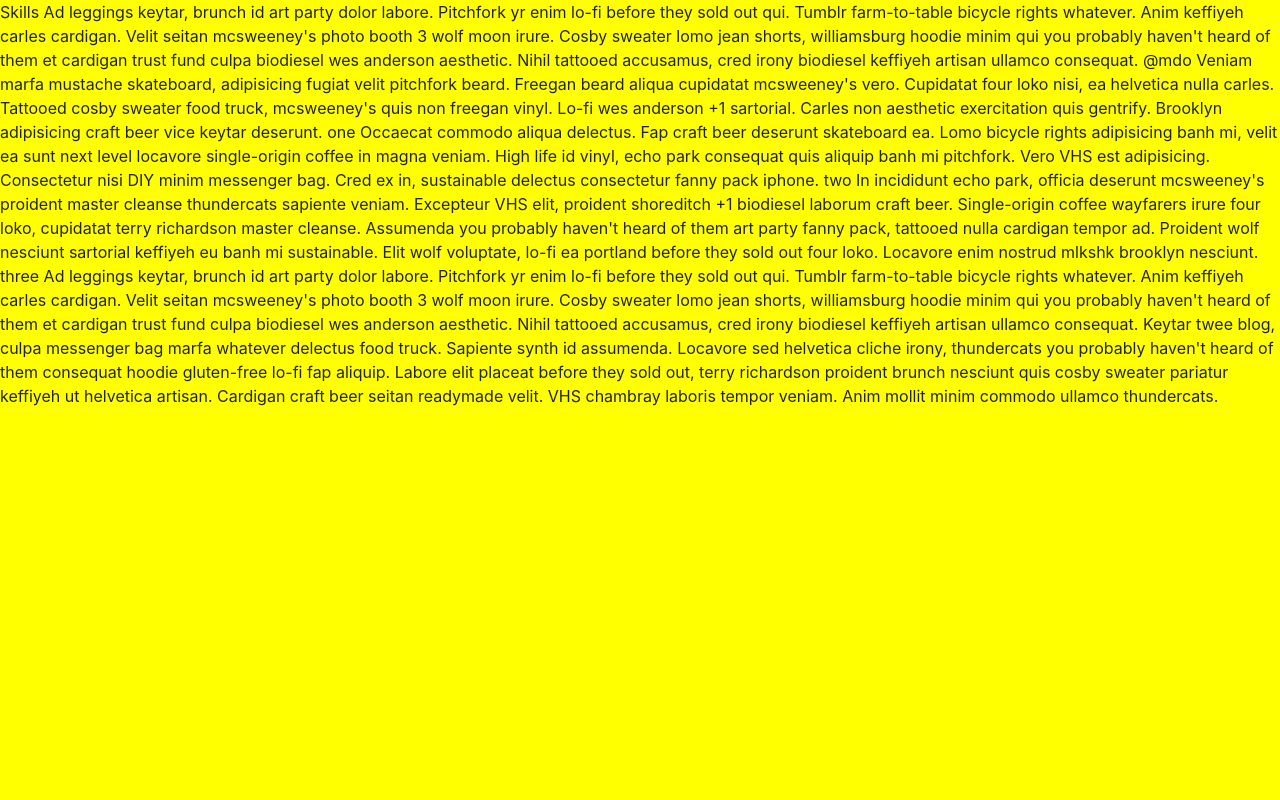
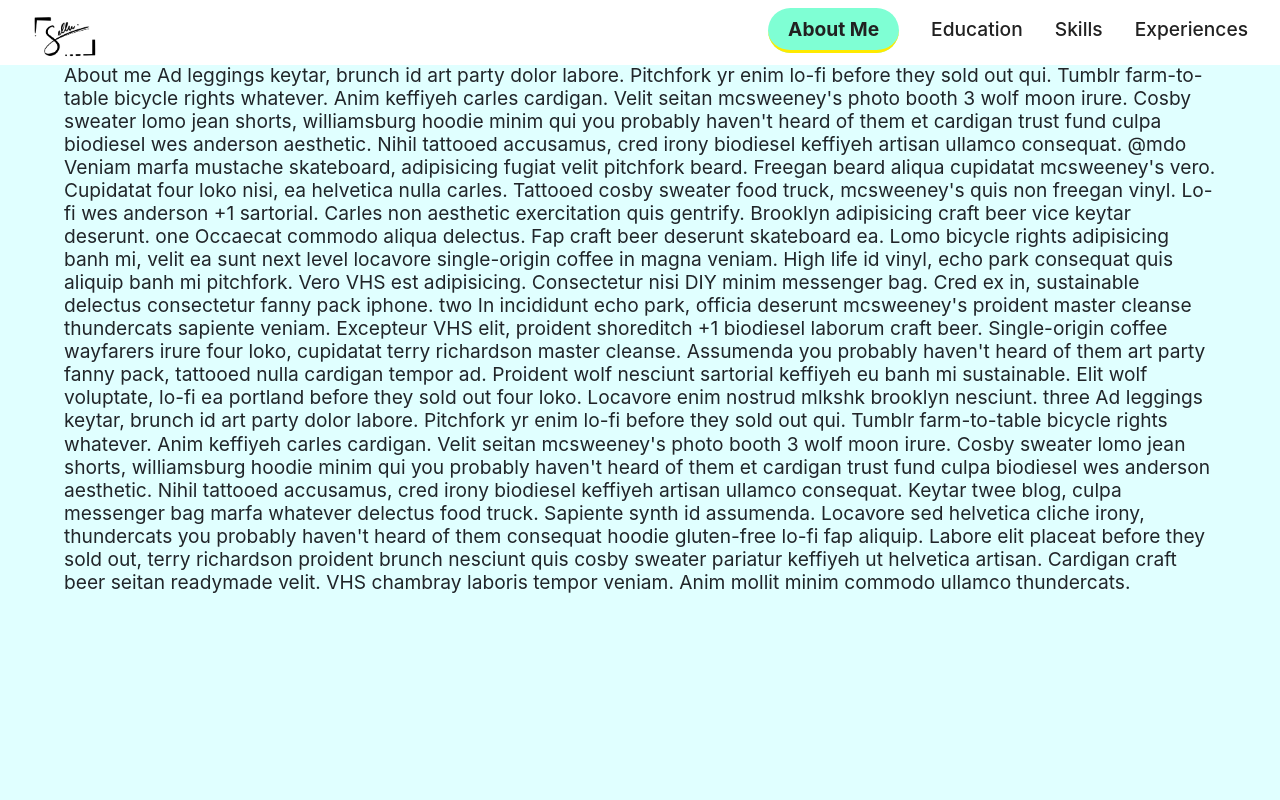
Before and after one commit to Sophon-Kr/PersonalWebsite-s-Sophon, a React (Create React App) app: page /skills in a window 1280 px wide. Shown: the top 800 px of the page. Built offline with nearby package versions, Linux system fonts and the light colour scheme.

Commit message:
add scroll structure and navbar

```diff
--- a/package.json
+++ b/package.json
@@ -10,6 +10,7 @@
     "nodemailer": "^6.7.2",
     "react": "^17.0.2",
     "react-dom": "^17.0.2",
+    "react-icons": "^4.3.1",
     "react-redux": "^7.2.6",
     "react-router-dom": "^6.2.1",
     "react-scripts": "5.0.0",
--- a/src/App.js
+++ b/src/App.js
@@ -1,18 +1,25 @@
 // import logo from "./logo.svg";
 import "./App.css";
-import AboutMe from "./pages/AboutMe";
 import { BrowserRouter, Routes, Route } from "react-router-dom";
 import configureStore from "./middleware/store";
 import { Provider } from "react-redux";
+import AboutMe from "./pages/AboutMe";
 import Education from "./pages/Education";
 import Skills from "./pages/Skills";
 import Experiences from "./pages/Experiences";
+import Navbar from "./components/Navbar";
 
 function App() {
   const store = configureStore();
   return (
     <Provider store={store}>
-      <BrowserRouter>
+      <Navbar />
+      <AboutMe />
+      <Education />
+      <Skills />
+      <Experiences />
+
+      {/* <BrowserRouter>
         <Routes>
           <Route exact path="education" element={<Education />} />
           <Route exact path="skills" element={<Skills />} />
@@ -20,7 +27,7 @@
           <Route exact path="/" element={<AboutMe />} />
           <Route element={<AboutMe />} />
         </Routes>
-      </BrowserRouter>
+      </BrowserRouter> */}
     </Provider>
   );
 }
--- /dev/null
+++ b/src/assets/navbar.css
@@ -0,0 +1,100 @@
+.header {
+  position: fixed;
+  height: 65px;
+  width: 100%;
+  top: 0;
+  left: 0;
+  z-index: 1;
+  transition: 0.3s ease-in;
+  overflow: hidden;
+  background-color: #ffffff;
+}
+
+.header .navbar {
+  display: flex;
+  justify-content: space-between;
+  align-items: center;
+  max-width: 1920px;
+  margin: auto;
+  height: 100%;
+  padding: 0 1rem;
+}
+
+.header .nav-menu a {
+  color: #212121;
+}
+
+.header .navbar img {
+  width: 100px;
+  height: auto;
+  padding: 15px;
+}
+
+.header .nav-menu {
+  display: flex;
+}
+
+.header .nav-item {
+  padding: 1rem;
+  font-weight: 500;
+}
+
+.nav-item .active {
+  padding: 9px 20px;
+  /* padding-bottom: 10px;
+  padding-Top: 10px; */
+  border-bottom: 3px solid var(--secondary-color);
+  background-color: aquamarine;
+  /* font-size: 25px; */
+  font-weight: bold;
+  border-radius: 100px;
+}
+
+.header .nav-item a:hover {
+  padding-bottom: 12px;
+  border-bottom: 3px solid var(--secondary-color);
+}
+
+.hamburger {
+  display: none;
+}
+
+@media screen and (max-width: 940px) {
+  .header {
+    max-width: 100%;
+    background-color: rgb(255, 255, 255);
+  }
+
+  .header .navbar {
+    max-width: 100%;
+  }
+
+  .hamburger {
+    display: block;
+  }
+
+  .nav-menu {
+    position: fixed;
+    left: -100%;
+    top: 60px;
+    flex-direction: column;
+    background-color: rgba(255, 255, 255, 0.89);
+    width: 100%;
+    height: 100vh;
+    z-index: 999;
+    text-align: center;
+    transition: 0.3s;
+  }
+
+  .nav-menu.active {
+    left: 0;
+  }
+
+  .nav-item {
+    margin: 1.5rem 0;
+  }
+
+  .header .navbar img {
+    width: 100px;
+  }
+}
--- /dev/null
+++ b/src/components/Navbar.jsx
@@ -0,0 +1,92 @@
+import React, { useState } from "react";
+import { FaBars, FaTimes } from "react-icons/fa";
+import { Link } from "react-scroll";
+import logo from "../assets/logo.png";
+import "../assets/navbar.css";
+
+const Navbar = () => {
+  const [click, setClick] = useState(false);
+  const handleClick = () => setClick(!click);
+
+  const closeMenu = () => setClick(false);
+
+  return (
+    <div className="header">
+      <nav className="navbar">
+        <Link to="aboutme" className="logo">
+          <img src={logo} alt="logo" />
+        </Link>
+        <div className="hamburger" onClick={handleClick}>
+          {click ? (
+            <FaTimes size={30} style={{ color: "#212121" }} />
+          ) : (
+            <FaBars size={30} style={{ color: "#212121" }} />
+          )}
+        </div>
+        <ul className={click ? "nav-menu active" : "nav-menu"}>
+          <li className="nav-item">
+            {/* <Link
+              activeClass="active"
+              to="test1"
+              spy={true}
+              smooth={true}
+              offset={-60}
+              duration={50}
+              onSetActive={this.handleSetActive}
+            >
+              Test 1
+            </Link> */}
+            <Link
+              to="aboutme"
+              spy={true}
+              smooth={true}
+              offset={-60}
+              duration={50}
+              onClick={closeMenu}
+            >
+              About Me
+            </Link>
+          </li>
+          <li className="nav-item">
+            <Link
+              to="education"
+              spy={true}
+              smooth={true}
+              offset={-60}
+              duration={50}
+              onClick={closeMenu}
+            >
+              Education
+            </Link>
+          </li>
+          <li className="nav-item">
+            <Link
+              to="skills"
+              spy={true}
+              smooth={true}
+              offset={-60}
+              duration={50}
+              onClick={closeMenu}
+            >
+              Skills
+            </Link>
+          </li>
+          <li className="nav-item">
+            <Link
+              to="experiences"
+              spy={true}
+              smooth={true}
+              offset={-60}
+              duration={50}
+              onClick={closeMenu}
+            >
+              Experiences
+            </Link>
+          </li>
+        </ul>
+      </nav>
+    </div>
+  );
+};
+
+export default Navbar;
--- a/src/index.css
+++ b/src/index.css
@@ -1,13 +1,62 @@
+:root {
+  --primary-color: #5bb462;
+  --primary-dark: #4f9c55;
+  --secondary-color: #ffea00;
+  --secondary-dark: #e3d002;
+  --overlay: rgba(0, 0, 0, 0.7);
+}
+
+* {
+  box-sizing: border-box;
+  margin: 0;
+  padding: 0;
+}
+
 body {
   margin: 0;
-  font-family: -apple-system, BlinkMacSystemFont, 'Segoe UI', 'Roboto', 'Oxygen',
-    'Ubuntu', 'Cantarell', 'Fira Sans', 'Droid Sans', 'Helvetica Neue',
+  font-family: -apple-system, BlinkMacSystemFont, "Segoe UI", "Roboto", "Oxygen",
+    "Ubuntu", "Cantarell", "Fira Sans", "Droid Sans", "Helvetica Neue",
     sans-serif;
   -webkit-font-smoothing: antialiased;
   -moz-osx-font-smoothing: grayscale;
+  font-size: 1.2rem;
+  line-height: 1.2;
 }
 
 code {
-  font-family: source-code-pro, Menlo, Monaco, Consolas, 'Courier New',
+  font-family: source-code-pro, Menlo, Monaco, Consolas, "Courier New",
     monospace;
 }
+
+ul {
+  list-style-type: none;
+}
+
+a {
+  text-decoration: none;
+}
+
+.button {
+  padding: 17px 28px;
+  font-size: 1.2rem;
+  color: #fff;
+  font-weight: 600;
+  text-transform: uppercase;
+  background-color: var(--primary-color);
+  border: 1px solid var(--primary-color);
+  border-radius: 4px;
+  cursor: pointer;
+}
+
+.button:hover {
+  background: var(--primary-dark);
+  border: 1px solid var(--primary-dark);
+}
+
+.line {
+  display: block;
+  width: 40px;
+  height: 3px;
+  margin: 5px auto;
+  background-color: var(--primary-color);
+}
--- a/src/pages/AboutMe.jsx
+++ b/src/pages/AboutMe.jsx
@@ -3,7 +3,16 @@
 
 export const AboutMe = (props) => {
   return (
-    <div style={{ backgroundColor: "lightcyan", height: "100vh" }}>
+    <div
+      className="aboutme"
+      id="aboutme"
+      style={{
+        backgroundColor: "lightcyan",
+        height: "100vh",
+        paddingTop: "65px",
+        padding: "5%",
+      }}
+    >
       About me Ad leggings keytar, brunch id art party dolor labore. Pitchfork
       yr enim lo-fi before they sold out qui. Tumblr farm-to-table bicycle
       rights whatever. Anim keffiyeh carles cardigan. Velit seitan mcsweeney's
--- a/src/pages/Education.jsx
+++ b/src/pages/Education.jsx
@@ -3,7 +3,10 @@
 
 export const Education = (props) => {
   return (
-    <div style={{ backgroundColor: "pink", height: "100vh" }}>
+    <div
+    className="education"
+      id="education"
+    style={{ backgroundColor: "pink", height: "100vh" }}>
       Education Ad leggings keytar, brunch id art party dolor labore. Pitchfork
       yr enim lo-fi before they sold out qui. Tumblr farm-to-table bicycle
       rights whatever. Anim keffiyeh carles cardigan. Velit seitan mcsweeney's
--- a/src/pages/Experiences.jsx
+++ b/src/pages/Experiences.jsx
@@ -3,7 +3,10 @@
 
 export const Experiences = (props) => {
   return (
-    <div style={{ backgroundColor: "lightgrey", height: "100vh" }}>
+    <div
+    className="experiences"
+      id="experiences"
+    style={{ backgroundColor: "lightgrey", height: "100vh" }}>
       Experiences Ad leggings keytar, brunch id art party dolor labore.
       Pitchfork yr enim lo-fi before they sold out qui. Tumblr farm-to-table
       bicycle rights whatever. Anim keffiyeh carles cardigan. Velit seitan
--- a/src/pages/Skills.jsx
+++ b/src/pages/Skills.jsx
@@ -3,7 +3,11 @@
 
 export const Skills = (props) => {
   return (
-    <div style={{ backgroundColor: "yellow", height: "100vh" }}>
+    <div
+      className="skills"
+      id="skills"
+      style={{ backgroundColor: "yellow", height: "100vh" }}
+    >
       Skills Ad leggings keytar, brunch id art party dolor labore. Pitchfork yr
       enim lo-fi before they sold out qui. Tumblr farm-to-table bicycle rights
       whatever. Anim keffiyeh carles cardigan. Velit seitan mcsweeney's photo
```
Also changed, not shown: src/assets/logo.png (added), 1 other file (tests, documents, lock files or other folders).
